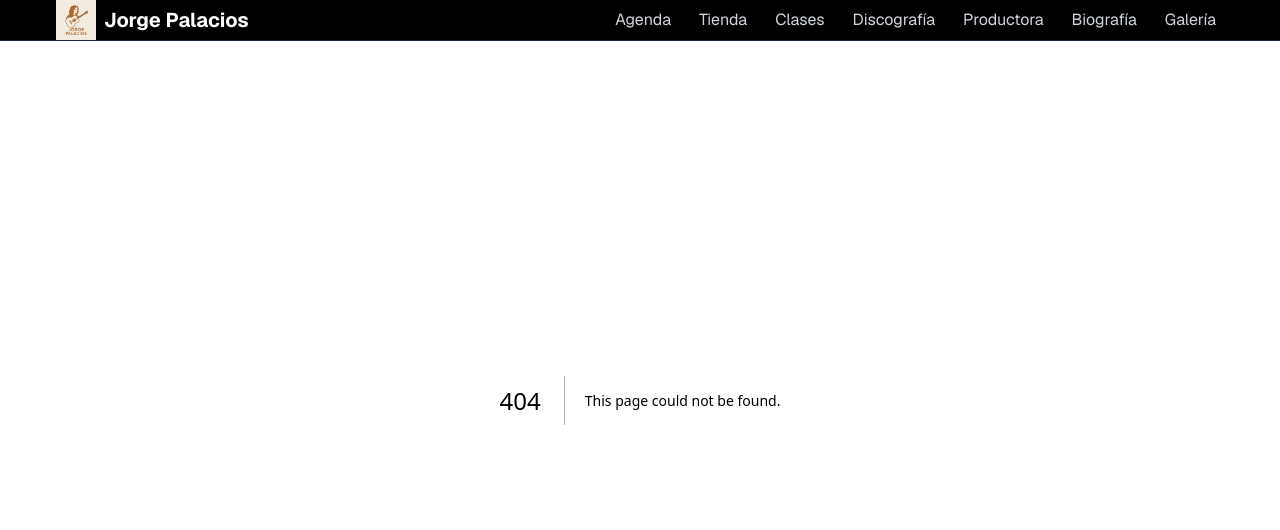
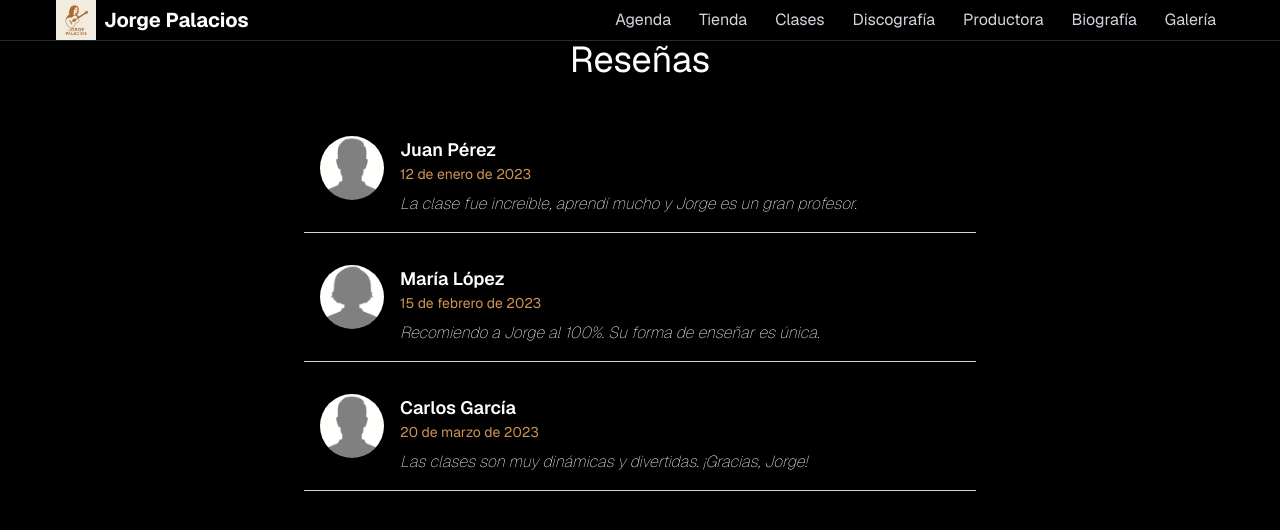
Before and after one commit to dieguitonqn/jorgepalacios, a Next.js app: page /Reviews in a window 1280 px wide. Before the commit this address had no page. Shown: the top 530 px of the page. Built offline with nearby package versions, Linux system fonts and the light colour scheme.

Commit message:
agregué la infografia. Faltan los musicos en la infografia

```diff
--- a/src/app/Discografia/components/discos.tsx
+++ b/src/app/Discografia/components/discos.tsx
@@ -1,15 +1,20 @@
+"use client";
 import Image from "next/image";
 import React from "react";
 import { IDisco } from "@/types/disco";
-import { FaSpotify } from "react-icons/fa";
-import * as motion from "motion/react-client";
+import { FaInfo, FaSpotify } from "react-icons/fa";
+import { motion, AnimatePresence } from "framer-motion";
+import { Infografia } from "./infografia";
 
-export const Disco = (disco:IDisco) => {
+export const Disco = (disco: IDisco) => {
+  const [toogleInfo, setToogleInfo] = React.useState(false);
   return (
-        <motion.div whileHover={{scale: 1.1}} className="text-center px-2 py-4 flex justify-center items-center ">
-
-
-                <div className="bg-white dark:bg-gray-800 rounded-lg shadow-md p-3 border border-gray-200 dark:border-gray-700">
+    <motion.div
+      whileHover={{ scale: 1.1 }}
+      transition={{ duration: 0.3, ease: "easeInOut" }}
+      className="text-center flex-col md:flex-row px-2 py-4 flex justify-center items-center border border-gray-200 dark:border-gray-700 bg-white dark:bg-gray-800 m-5"
+    >
+      <div className="rounded-lg shadow-md p-3">
         <Image
           src={disco.imageUrl}
           alt="Disco 1"
@@ -17,21 +22,47 @@ export const Disco = (disco:IDisco) => {
           height={250}
           className="w-full h-auto rounded-lg mb-4"
         />
-                    <h3 className="text-xl font-semibold mb-2 dark:text-white">{disco.title}</h3>
+        <h3 className="text-xl font-semibold mb-2 dark:text-white">
+          {disco.title}
+        </h3>
         <p className="text-gray-600 dark:text-gray-300 mb-4">
           {disco.description}
         </p>
+        <button
+          className="flex items-center mx-auto my-2 bg-green-800/50 px-2 py-1 hover:bg-green-500/50 rounded-md"
+          onClick={() => {
+            setToogleInfo(!toogleInfo);
+          }}
+        >
+          <FaInfo /> Info
+        </button>
         <a
           href={disco.audioUrl}
           target="_blank"
-                        className="flex items-center justify-center gap-1 mx-auto max-w-1/2 mx-auto  bg-amber-700 bg-opacity-50 hover:bg-opacity-100 text-white px-4 py-2 rounded-md transition-colors"
+          className="flex items-center justify-center gap-1  w-full mx-auto  bg-amber-700 bg-opacity-50 hover:bg-opacity-100 text-white px-4 py-2 rounded-md transition-colors "
         >
-                        <FaSpotify className="text-green-500 rounded-full text-2xl bg-black"/>
+          <FaSpotify className="text-green-500 rounded-full text-2xl bg-black" />
           Escuchar
         </a>
       </div>
-
-
+    <AnimatePresence mode="sync">
+      {toogleInfo && (
+        <motion.div
+        initial={{ opacity: 0, scale: 0.8, y: -20 }}
+        animate={{ opacity: 1, scale: 1, y: 0 }}
+        exit={{ opacity: 0, scale: 0.8, y: -20 }}
+        transition={{
+          duration: 0.8,
+          ease: "easeInOut"
+        }}
+        >
+        <Infografia
+          title={disco.title}
+          description={disco.descripcionLarga!}
+        />
+        </motion.div>
+      )}
+    </AnimatePresence>
     </motion.div>
   );
-}
+};
--- /dev/null
+++ b/src/app/Discografia/components/infografia.tsx
@@ -0,0 +1,16 @@
+import React from 'react';
+import { IInfografia } from '../types/infografia';
+
+export const Infografia = ({description}:IInfografia) => {
+
+    return(
+        <div className="flex flex-col justify-center items-center border-l border-gray-200 dark:border-gray-700 pl-4">
+                    <h2 className="text-3xl font-bold mb-4 text-center dark:text-white">
+                        Inforgrafía
+                    </h2>
+                    <p className="text-gray-600 dark:text-gray-300 mb-4">
+                        {description}
+                    </p>
+                </div>
+    )
+}
--- a/src/app/Discografia/page.tsx
+++ b/src/app/Discografia/page.tsx
@@ -8,24 +8,27 @@ function page() {
         <div>
           <h1 className=" text-3xl font-bold text-center mb-12 text-white ">Discografía</h1>
         </div>
-        <div className="flex flex-wrap justify-between max-w-3/4 mx-auto">
+        <div className="flex flex-wrap gap-1 w-full md:max-w-3/4 mx-auto">
           <Disco
             title="Río Paradiso"
             description=" Album 2022 "
             imageUrl="/Albumes/rioparadiso.jpeg"
             audioUrl="https://open.spotify.com/album/3BlqYgJh0p3zb9FcvqBM1i?si=0UMerkPTQradLasD_eTAnw"
+            descripcionLarga='lorem ipsum dolor sit amet, consectetur adipiscing elit. Sed do eiusmod tempor incididunt ut labore et dolore magna aliqua. Ut enim ad minim veniam, quis nostrud exercitation ullamco laboris nisi ut aliquip ex ea commodo consequat. Duis aute irure dolor in reprehenderit in voluptate velit esse cillum dolore eu fugiat nulla pariatur. Excepteur sint occaecat cupidatat non proident, sunt in culpa qui officia deserunt mollit anim id est laborum.'
            />
            <Disco
             title="Escordando"
             description="Almbum 2019"
             imageUrl="/Albumes/escordando.jpeg"
             audioUrl="https://open.spotify.com/album/7KHIT5BYMSHELdLtwu59PI?si=ef-tj-n1TPmBKVZHXxGNyQ"
+            descripcionLarga='lorem ipsum dolor sit amet, consectetur adipiscing elit. Sed do eiusmod tempor incididunt ut labore et dolore magna aliqua. Ut enim ad minim veniam, quis nostrud exercitation ullamco laboris nisi ut aliquip ex ea commodo consequat. Duis aute irure dolor in reprehenderit in voluptate velit esse cillum dolore eu fugiat nulla pariatur. Excepteur sint occaecat cupidatat non proident, sunt in culpa qui officia deserunt mollit anim id est laborum.'
            />
            <Disco
             title="Respiraluz"
             description="Almbum 2019"
             imageUrl="/Albumes/respiraluz.jpeg"
             audioUrl="https://open.spotify.com/album/2kA1Zg3LVMLCRam2qDDB54?si=ydTbR7afSQqvPHgJiA2klw"
+            descripcionLarga='lorem ipsum dolor sit amet, consectetur adipiscing elit. Sed do eiusmod tempor incididunt ut labore et dolore magna aliqua. Ut enim ad minim veniam, quis nostrud exercitation ullamco laboris nisi ut aliquip ex ea commodo consequat. Duis aute irure dolor in reprehenderit in voluptate velit esse cillum dolore eu fugiat nulla pariatur. Excepteur sint occaecat cupidatat non proident, sunt in culpa qui officia deserunt mollit anim id est laborum.'
            />
         </div>
       </section>
--- /dev/null
+++ b/src/app/Discografia/types/infografia.ts
@@ -0,0 +1,6 @@
+
+export interface IInfografia {
+    title: string;
+    description: string;
+    musicos?: string[];
+}
--- a/src/app/Galeria/page.tsx
+++ b/src/app/Galeria/page.tsx
@@ -84,7 +84,7 @@ function Page() {
             src={src}
             alt="Foto galería"
             className="galeria-thumb cursor-pointer object-cover w-full h-40 rounded shadow"
-            quality={100}
+            // quality={100}
             onClick={() => openModal(idx)}
           />
         ))}
@@ -111,12 +111,12 @@ function Page() {
               {fotos.map((src) => (
                 <SwiperSlide key={src}>
                   <Image
-                    width={1080}
-                    height={720}
+                    width={400}
+                    height={600}
                     src={src}
                     alt="Foto grande"
                     className="w-full h-[60vh] object-contain rounded"
-                    quality={100}
+                    // quality={100}
                   />
                 </SwiperSlide>
               ))}
--- /dev/null
+++ b/src/app/Reviews/components/review.tsx
@@ -0,0 +1,36 @@
+
+import React from "react";
+import Image from "next/image";
+
+export const Review = ({
+  nombre,
+  fecha,
+  texto,
+  imagen,
+}: {
+  nombre: string;
+  fecha: string;
+  texto: string;
+  imagen?: string;
+}) => {
+  return (
+    <div className="flex flex-col md:flex-row gap-4 p-4 border-b border-gray-300">
+        {imagen && (
+        <Image
+          src={imagen}
+          alt={nombre}
+          width={64}
+          height={64}
+          className="w-16 h-16 rounded-full object-cover"
+          priority
+        />
+        )}
+      <div className="flex flex-col">
+        <h3 className="text-lg font-semibold">{nombre}</h3>
+        <p className="text-sm text-orange-300/80">{fecha}</p>
+        <p className="mt-2 italic font-thin">{texto}</p>
+      </div>
+    </div>
+  );
+}
+export default Review;
--- /dev/null
+++ b/src/app/Reviews/page.tsx
@@ -0,0 +1,32 @@
+import React from "react";
+import { Review } from "./components/review";
+
+function Reviews() {
+  return (
+    <div>
+      <h1 className="text-4xl mx-auto flex justify-center">Reseñas</h1>
+      <div className="flex flex-col gap-4 mt-10 mx-auto w-full md:max-w-2xl">
+        <Review
+          nombre="Juan Pérez"
+          fecha="12 de enero de 2023"
+          texto="La clase fue increíble, aprendí mucho y Jorge es un gran profesor."
+          imagen="/gray-male-avatar.png"
+        />
+        <Review
+          nombre="María López"
+          fecha="15 de febrero de 2023"
+          texto="Recomiendo a Jorge al 100%. Su forma de enseñar es única."
+          imagen="/gray-female-avatar.png"
+        />
+        <Review
+          nombre="Carlos García"
+          fecha="20 de marzo de 2023"
+          texto="Las clases son muy dinámicas y divertidas. ¡Gracias, Jorge!"
+          imagen="/gray-male-avatar.png"
+        />
+      </div>
+    </div>
+  );
+}
+
+export default Reviews;
--- a/src/componets/navbar.tsx
+++ b/src/componets/navbar.tsx
@@ -5,10 +5,12 @@ import Link from 'next/link';
 import { Hamburguesa } from './hamburguesa';
 import { usePathname } from 'next/navigation';
 
+
 export const Navbar = () => {
     const pathname = usePathname();
     return (
-    <nav className="fixed w-full bg-black border-b border-gray-800 z-50 top-0">
+      <div className='mb-10'>
+        <nav className="fixed w-full bg-black border-b border-gray-800 z-50 top-0">
         <div className="container mx-auto px-4 py-3 flex justify-between items-center">
           <Link href="/" className="flex items-center space-x-2">
             <Image src="/logo.jpeg" alt="Logo" width={40} height={40} />
@@ -26,4 +28,7 @@ export const Navbar = () => {
           <div className="block md:hidden"><Hamburguesa /></div>
         </div>
       </nav>
+      </div>
+
+
 )}
--- a/src/types/disco.ts
+++ b/src/types/disco.ts
@@ -5,4 +5,5 @@ export interface IDisco  {
   description: string;
   imageUrl: string;
   audioUrl: string;
+  descripcionLarga?: string;
 }
```
Also changed, not shown: public/gray-female-avatar.png (added), public/gray-male-avatar.png (added). Lines whose indentation alone changed are shown as unchanged.
